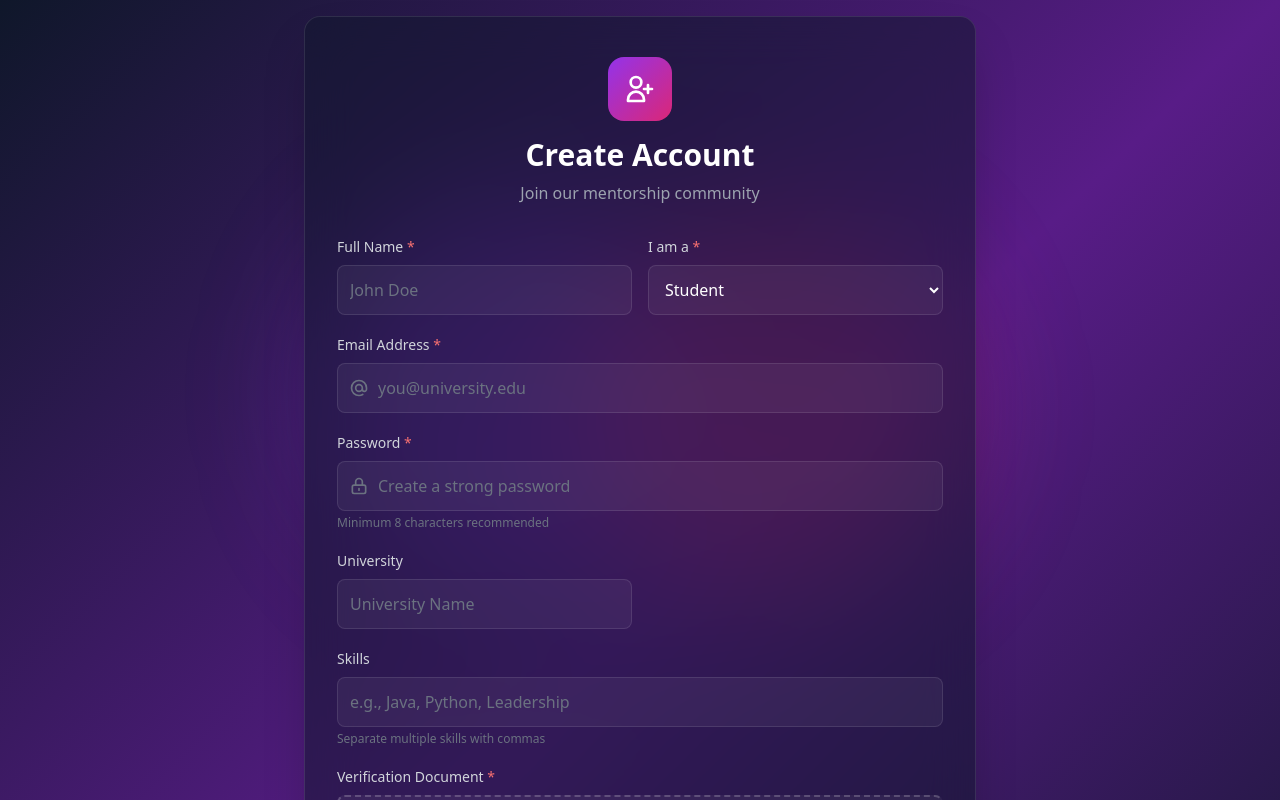
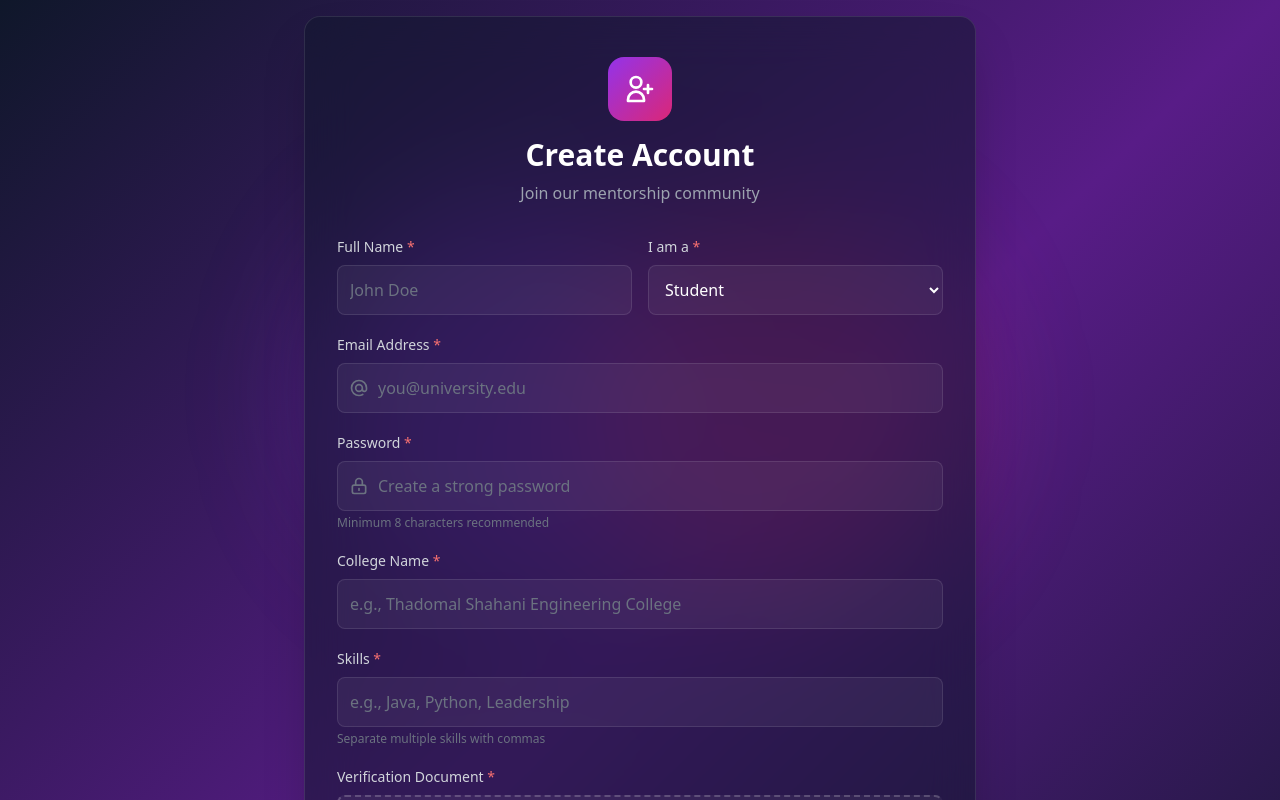
Before and after one commit to khanqais/AlumniConnect, a React (Vite) app in the folder Front-end/: page /register in a window 1280 px wide. Shown: the top 800 px of the page. Built offline with nearby package versions, Linux system fonts and the light colour scheme.

Commit message:
resgiter

```diff
--- a/Front-end/src/pages/Register.tsx
+++ b/Front-end/src/pages/Register.tsx
@@ -8,9 +8,10 @@ const Register = () => {
         email: '',
         password: '',
         role: 'student',
-        university: '',
+        collegeName: '',
         graduationYear: '',
         skills: '',
+        experience: '',
     });
     const [document, setDocument] = useState<File | null>(null);
     const [error, setError] = useState('');
@@ -18,9 +19,9 @@ const Register = () => {
 
     const navigate = useNavigate();
 
-    const { name, email, password, role, university, graduationYear, skills } = formData;
+    const { name, email, password, role, collegeName, graduationYear, skills, experience } = formData;
 
-    const onChange = (e: React.ChangeEvent<HTMLInputElement | HTMLSelectElement>) => {
+    const onChange = (e: React.ChangeEvent<HTMLInputElement | HTMLSelectElement | HTMLTextAreaElement>) => {
         setFormData((prevState) => ({
             ...prevState,
             [e.target.name]: e.target.value,
@@ -38,20 +39,32 @@ const Register = () => {
         setLoading(true);
         setError('');
 
+        // Validation
+        if (role === 'alumni' && (!graduationYear || !experience)) {
+            setError('Alumni must provide graduation year and experience');
+            setLoading(false);
+            return;
+        }
+
+        if (!document) {
+            setError('Please upload a verification document');
+            setLoading(false);
+            return;
+        }
+
         try {
             const formDataToSend = new FormData();
             formDataToSend.append('name', name);
             formDataToSend.append('email', email);
             formDataToSend.append('password', password);
             formDataToSend.append('role', role);
-            formDataToSend.append('university', university);
+            formDataToSend.append('collegeName', collegeName);
             if (role === 'alumni') {
                 formDataToSend.append('graduationYear', graduationYear);
+                formDataToSend.append('experience', experience);
             }
             formDataToSend.append('skills', skills);
-            if (document) {
             formDataToSend.append('document', document);
-            }
 
             await axios.post('http://localhost:5000/api/auth/register', formDataToSend, {
                 headers: {
@@ -182,45 +195,71 @@ const Register = () => {
                                 <p className="mt-1 text-xs text-gray-500">Minimum 8 characters recommended</p>
                             </div>
 
-                            {/* University and Graduation Year */}
-                            <div className="grid grid-cols-1 gap-4 sm:grid-cols-2">
+                            {/* College Name (Required for both) */}
                             <div>
-                                    <label className="mb-2 block text-sm font-medium text-gray-300">University</label>
+                                <label className="mb-2 block text-sm font-medium text-gray-300">
+                                    College Name <span className="text-red-400">*</span>
+                                </label>
                                 <input
                                     type="text"
-                                        name="university"
-                                        value={university}
+                                    name="collegeName"
+                                    value={collegeName}
                                     onChange={onChange}
+                                    required
                                     className="block w-full rounded-lg border border-white/10 bg-white/5 px-3 py-3 text-white placeholder-gray-500 transition-all focus:border-purple-500 focus:outline-none focus:ring-2 focus:ring-purple-500/50"
-                                        placeholder="University Name"
+                                    placeholder="e.g., Thadomal Shahani Engineering College"
                                 />
                             </div>
 
+                            {/* Alumni-specific fields */}
                             {role === 'alumni' && (
+                                <>
+                                    <div className="grid grid-cols-1 gap-4 sm:grid-cols-2">
                                         <div>
-                                        <label className="mb-2 block text-sm font-medium text-gray-300">Graduation Year</label>
+                                            <label className="mb-2 block text-sm font-medium text-gray-300">
+                                                Graduation Year <span className="text-red-400">*</span>
+                                            </label>
                                             <input
                                                 type="number"
                                                 name="graduationYear"
                                                 value={graduationYear}
                                                 onChange={onChange}
+                                                required={role === 'alumni'}
                                                 min="1950"
                                                 max="2030"
                                                 className="block w-full rounded-lg border border-white/10 bg-white/5 px-3 py-3 text-white placeholder-gray-500 transition-all focus:border-purple-500 focus:outline-none focus:ring-2 focus:ring-purple-500/50"
                                                 placeholder="2024"
                                             />
                                         </div>
+                                        <div>
+                                            <label className="mb-2 block text-sm font-medium text-gray-300">
+                                                Experience (Years) <span className="text-red-400">*</span>
+                                            </label>
+                                            <input
+                                                type="text"
+                                                name="experience"
+                                                value={experience}
+                                                onChange={onChange}
+                                                required={role === 'alumni'}
+                                                className="block w-full rounded-lg border border-white/10 bg-white/5 px-3 py-3 text-white placeholder-gray-500 transition-all focus:border-purple-500 focus:outline-none focus:ring-2 focus:ring-purple-500/50"
+                                                placeholder="e.g., 3 years"
+                                            />
+                                        </div>
+                                    </div>
+                                </>
                             )}
-                            </div>
 
-                            {/* Skills */}
+                            {/* Skills (Required for both) */}
                             <div>
-                                <label className="mb-2 block text-sm font-medium text-gray-300">Skills</label>
+                                <label className="mb-2 block text-sm font-medium text-gray-300">
+                                    Skills <span className="text-red-400">*</span>
+                                </label>
                                 <input
                                     type="text"
                                     name="skills"
                                     value={skills}
                                     onChange={onChange}
+                                    required
                                     className="block w-full rounded-lg border border-white/10 bg-white/5 px-3 py-3 text-white placeholder-gray-500 transition-all focus:border-purple-500 focus:outline-none focus:ring-2 focus:ring-purple-500/50"
                                     placeholder="e.g., Java, Python, Leadership"
                                 />
```
Lines whose indentation alone changed are shown as unchanged.
